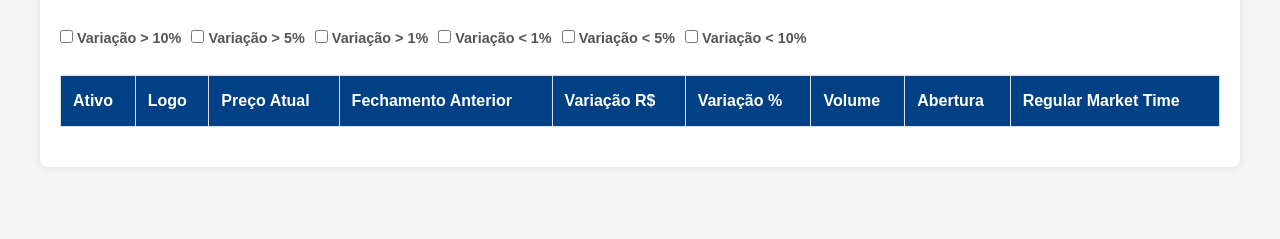
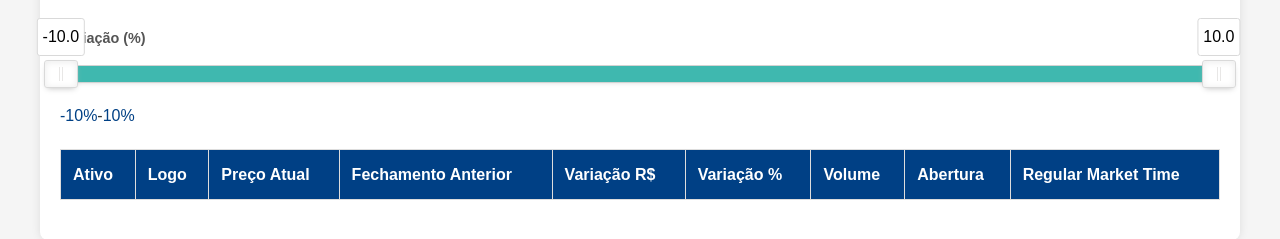
Before and after one commit to eliel-oliveira-oliveira/wwwprojetoz, a plain HTML site: page index_monitor_acoes.html in a window 1280 px wide. Shown: the part 421-660 px from the top of the page. Drawn offline with nearby package versions, Linux system fonts and the light colour scheme; no server answers; sample sign-in values are in the browser's storage.

Commit message:
feat: inclui monitor de ações teste

```diff
--- a/index_monitor_acoes.html
+++ b/index_monitor_acoes.html
@@ -6,6 +6,9 @@
     <title>Lista de Ações da B3</title>
     <link rel="stylesheet" href="styles_monitor_acoes.css">
     <script src="auth.js" defer></script>
+    <link rel="stylesheet" href="https://cdnjs.cloudflare.com/ajax/libs/noUiSlider/15.6.1/nouislider.min.css">
+    <script src="https://cdnjs.cloudflare.com/ajax/libs/noUiSlider/15.6.1/nouislider.min.js" defer></script>
+
 </head>
 <body>
     <div class="container">
@@ -20,13 +23,14 @@
     <div class="container">
         <h1>Lista de Ações da B3</h1>
         <div class="filters">
-            <label><input type="checkbox" value="10" class="filter"> Variação > 10%</label>
-            <label><input type="checkbox" value="5" class="filter"> Variação > 5%</label>
-            <label><input type="checkbox" value="1" class="filter"> Variação > 1%</label>
-            <label><input type="checkbox" value="-1" class="filter"> Variação < 1%</label>
-            <label><input type="checkbox" value="-5" class="filter"> Variação < 5%</label>
-            <label><input type="checkbox" value="-10" class="filter"> Variação < 10%</label>
+            <label for="var-range">Variação (%)</label>
+            <div id="var-range" class="noUiSlider"></div>
+            <div class="range-values">
+                <span id="min-value-display">-10%</span> -
+                <span id="max-value-display">10%</span>
+            </div>
         </div>
+
         <table id="acoes-table">
             <thead>
                 <tr>
--- a/script_monitor_acoes.js
+++ b/script_monitor_acoes.js
@@ -49,26 +49,34 @@ document.addEventListener('DOMContentLoaded', () => {
         });
     }
 
-    function aplicarFiltros() {
-        const filtros = Array.from(document.querySelectorAll('.filter:checked')).map(cb => parseFloat(cb.value));
-        if (filtros.length === 0) {
-            exibirDados(dadosAcoes);
-        } else {
-            const dadosFiltrados = dadosAcoes.filter(dado => {
-                return filtros.every(filtro => {
-                    if (filtro > 0) {
-                        return dado.varPercentual > filtro;
-                    } else {
-                        return dado.varPercentual < Math.abs(filtro);
-                    }
-                });
-            });
-            exibirDados(dadosFiltrados);
-        }
+    function aplicarFiltros(minValue, maxValue) {
+        const dadosFiltrados = dadosAcoes.filter(dado => dado.varPercentual >= minValue && dado.varPercentual <= maxValue);
+        exibirDados(dadosFiltrados);
     }
 
-    document.querySelectorAll('.filter').forEach(cb => {
-        cb.addEventListener('change', aplicarFiltros);
+    // Inicializar o noUiSlider
+    const slider = document.getElementById('var-range');
+    noUiSlider.create(slider, {
+        start: [-10, 10],
+        connect: true,
+        range: {
+            'min': -10,
+            'max': 10
+        },
+        step: 0.1,
+        tooltips: [true, true],
+        format: {
+            to: value => value.toFixed(1),
+            from: value => parseFloat(value)
+        }
+    });
+
+    slider.noUiSlider.on('update', (values, handle) => {
+        const minValue = parseFloat(values[0]);
+        const maxValue = parseFloat(values[1]);
+        document.getElementById('min-value-display').textContent = `${minValue}%`;
+        document.getElementById('max-value-display').textContent = `${maxValue}%`;
+        aplicarFiltros(minValue, maxValue);
     });
 
     carregarDados();
--- a/styles_monitor_acoes.css
+++ b/styles_monitor_acoes.css
@@ -1,3 +1,22 @@
+/* Sliders */
+#var-range {
+    width: 100%;
+    margin: 10px 0;
+}
+
+.range-values {
+    display: flex;
+    justify-content: space-between;
+    margin-top: 10px;
+}
+
+.range-values span {
+    font-size: 1em;
+    color: #004085;
+}
+
+
+
 /* Estilo para o botão de logoff */
 .logoff-button {
     float: right;
```
